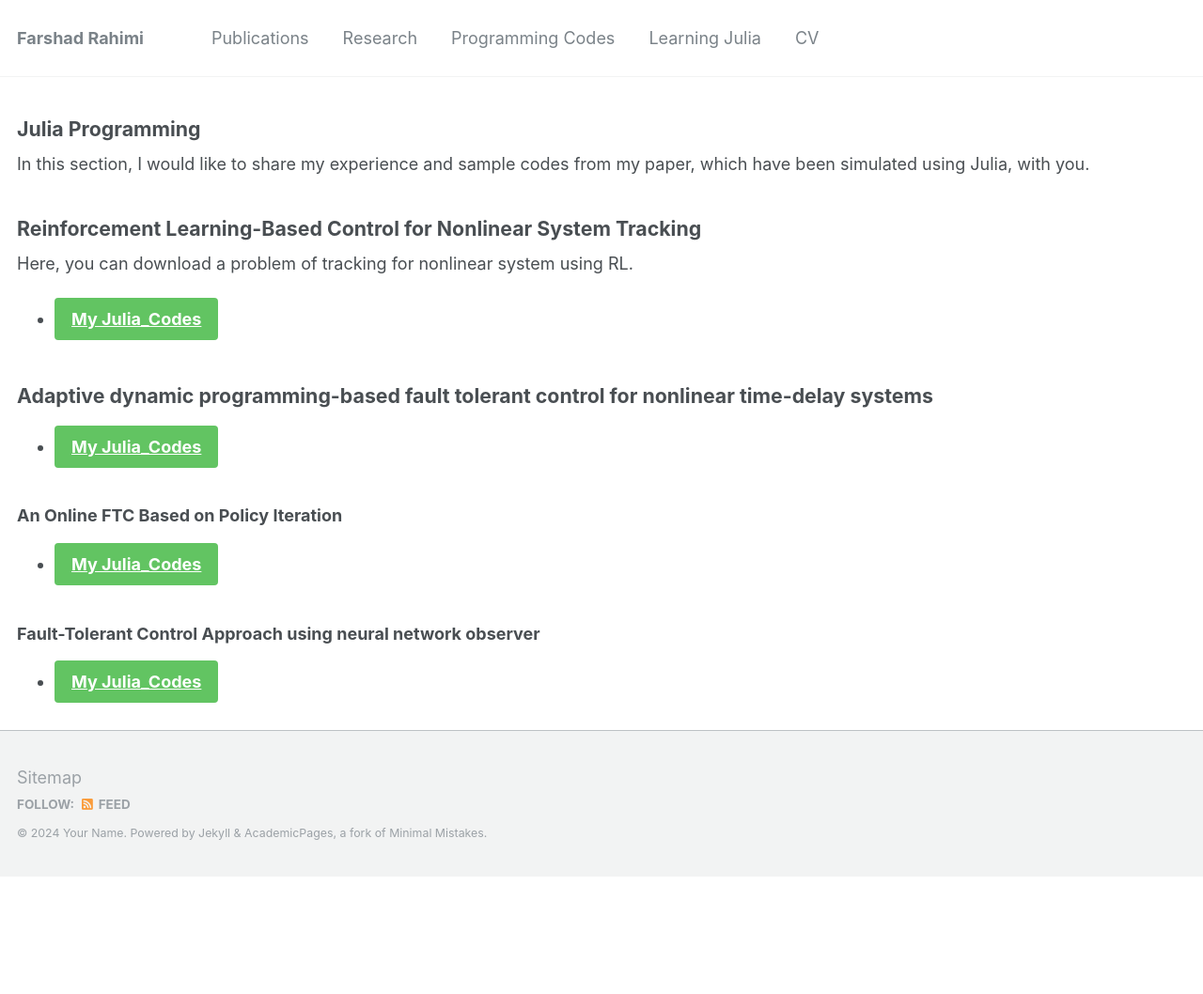
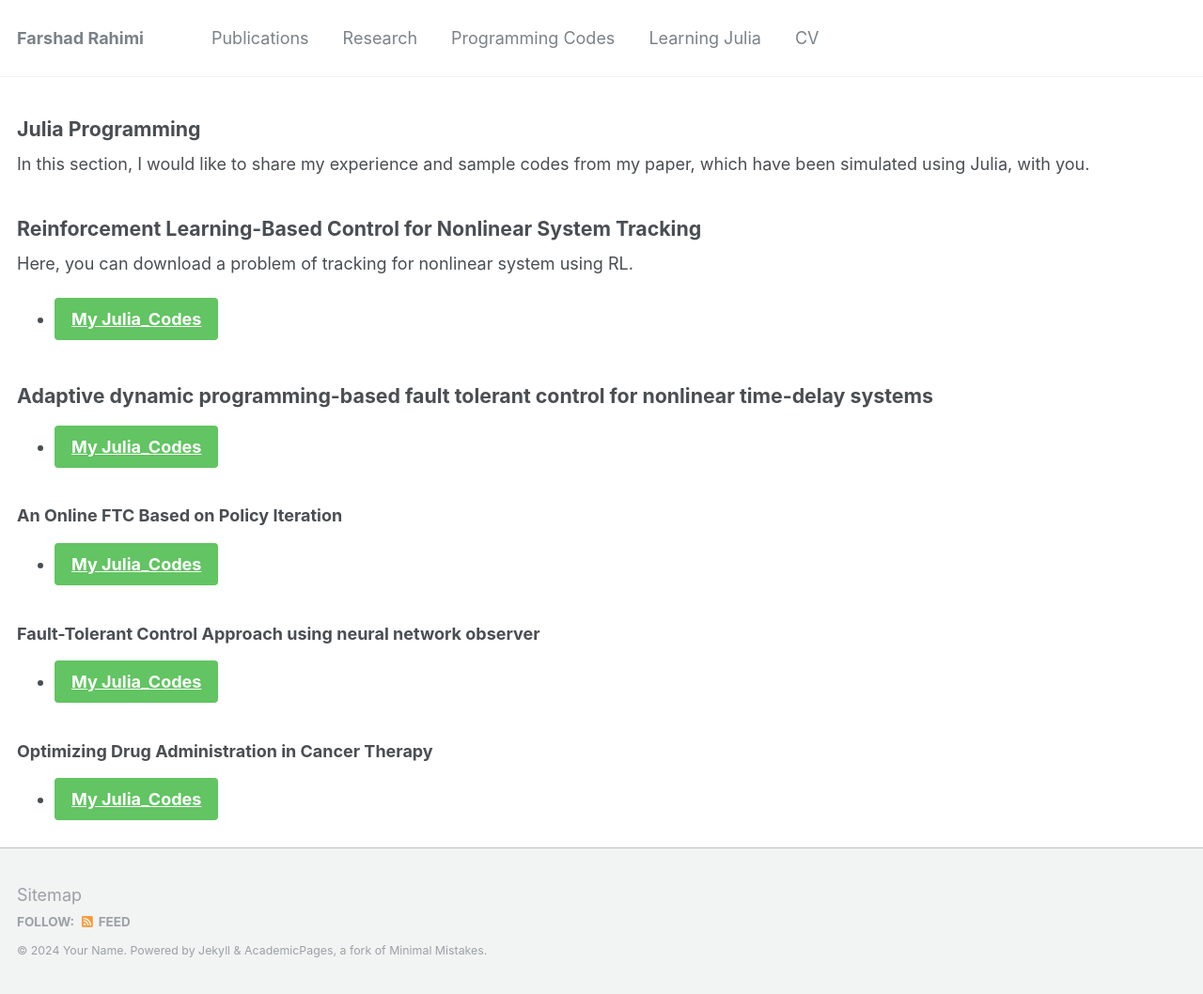
Before and after one commit to Farshad-Rahimi/FarshadRahimi, a Jekyll site: the page built from _teaching/2015-spring-teaching-3.md, in a window 1280 px wide. Shown: the whole page at 94% size. Built offline with Jekyll 4.4.1, drawn with Linux system fonts in a browser that asks for light colours; before the commit the page ends 933 px from its top, so only the background shows below that.

Commit message:
Update 2015-spring-teaching-3.md

```diff
--- a/_teaching/2015-spring-teaching-3.md
+++ b/_teaching/2015-spring-teaching-3.md
@@ -26,3 +26,6 @@ Here, you can download a problem of tracking for nonlinear system using RL.
 
 ### Fault-Tolerant Control Approach using neural network observer
 - [My Julia_Codes](https://farshad-rahimi.github.io/FarshadRahimi/files/Julia_codes_Neural_observer.rar){: .btn .btn--success .btn--large}
+
+### Optimizing Drug Administration in Cancer Therapy
+- [My Julia_Codes](https://farshad-rahimi.github.io/FarshadRahimi/files/Julia_codes_Neural_observer.rar){: .btn .btn--success .btn--large}
```
